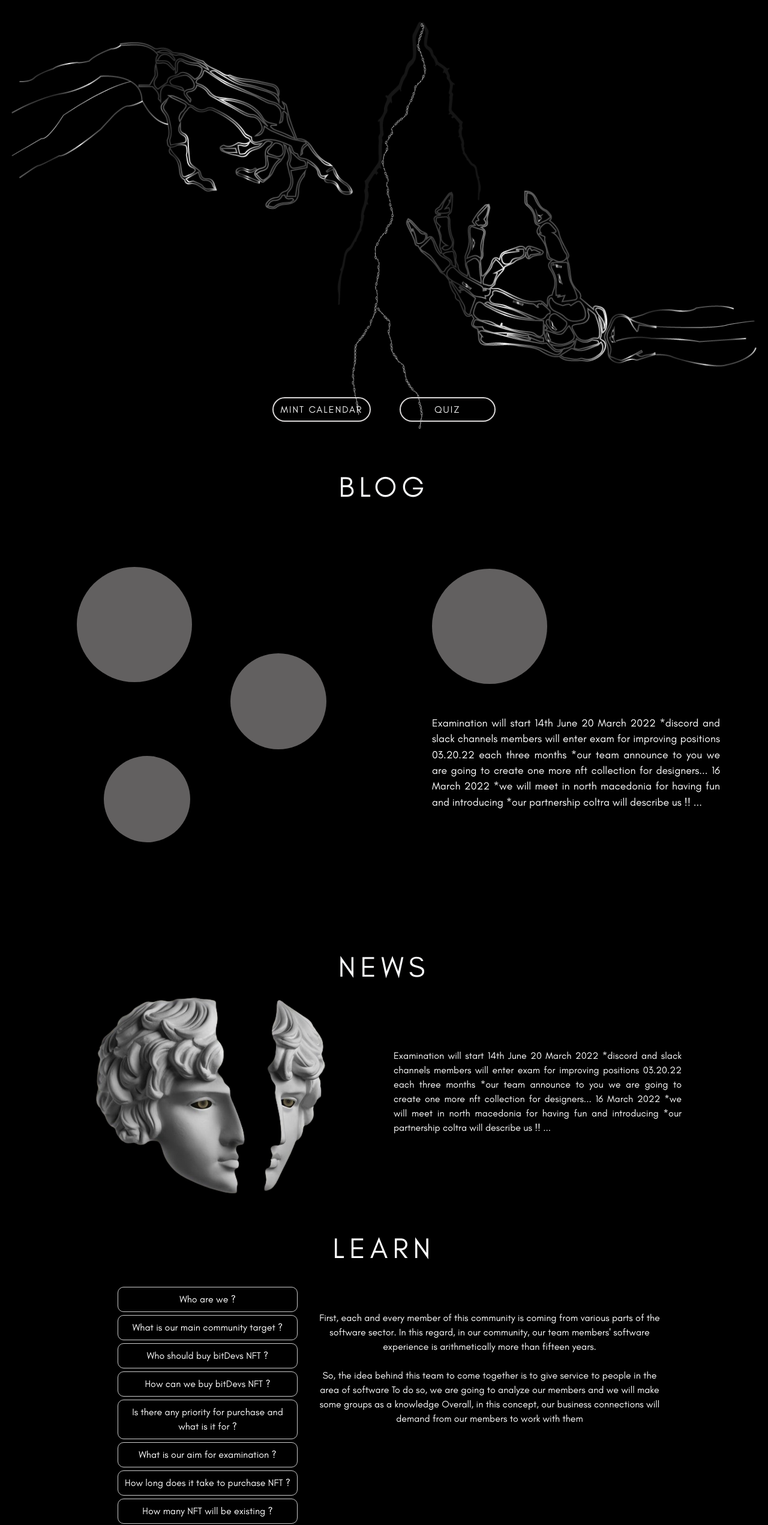
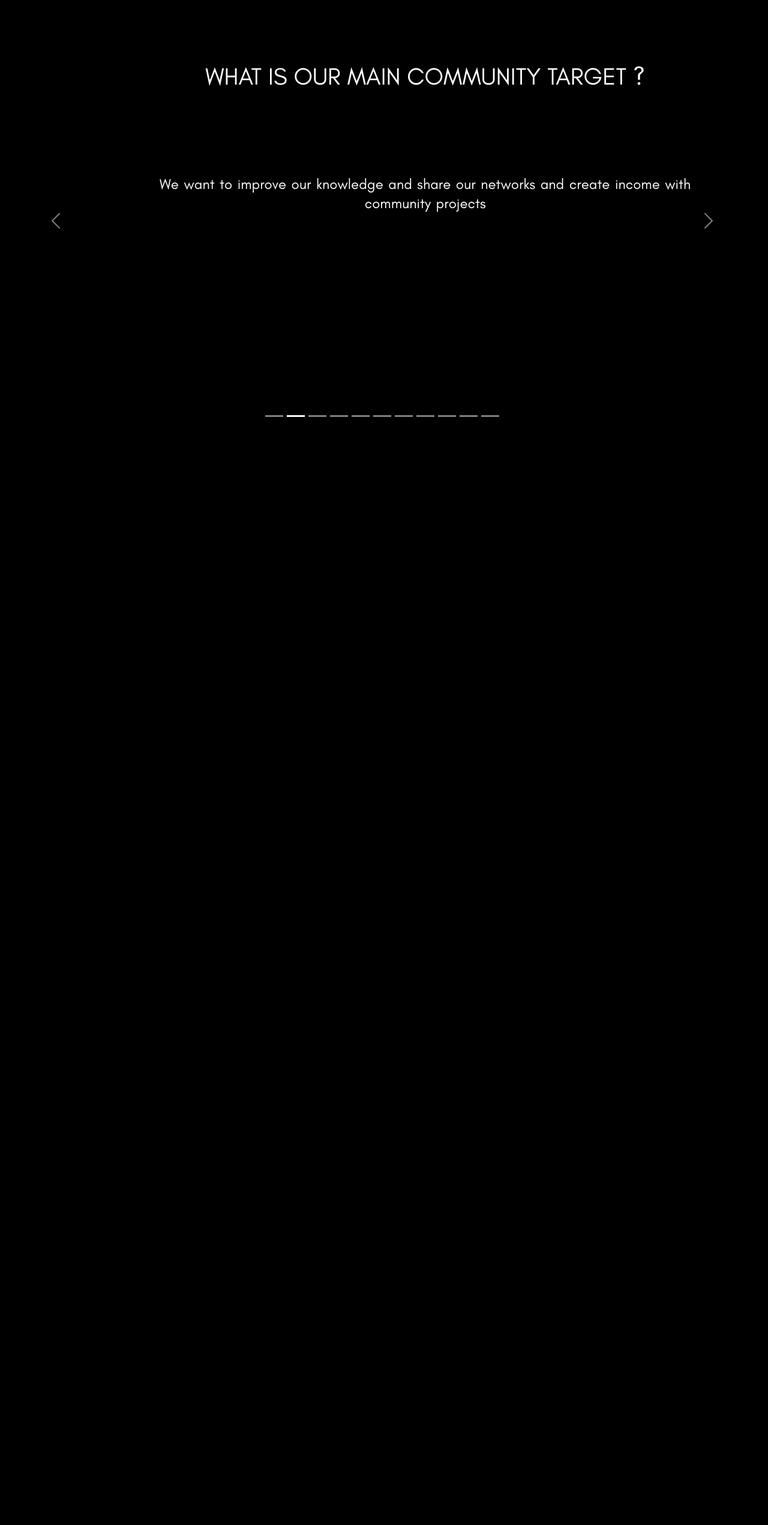
Before and after one commit to esadakman/dedew, a React (Create React App) app: page / in a window 1280 px wide. Shown: the part 65-2607 px from the top of the page at 60% size. After the commit the page ends 800 px from the top, so only its background shows below. Built offline with nearby package versions, Linux system fonts and the light colour scheme.

Commit message:
blog screen lg-md-sm , faq carousel

```diff
--- a/src/Components/Blog/Blog.jsx
+++ b/src/Components/Blog/Blog.jsx
@@ -3,10 +3,10 @@ import blogStyle from './blogStyle.module.scss';
 
 const Blog = () => {
   return (
-    <div className={blogStyle["container"]} >
-      <div className="text-center pt-5 text-light">
+    <section className={blogStyle["container"]} >
+      <header className="text-center pt-5 text-light">
         <h2>BLOG</h2>
-      </div>
+      </header>
       <div className={blogStyle["blog-container"]} >
         <div className={blogStyle["content-container"]}>
           <div className={blogStyle["blog-left"]} >
@@ -31,7 +31,7 @@ const Blog = () => {
           </div>
         </div>
       </div>
-    </div>
+    </section>
   );
 };
 
--- a/src/Components/Blog/blogStyle.module.scss
+++ b/src/Components/Blog/blogStyle.module.scss
@@ -1,7 +1,8 @@
 @import "../../scss/mixins", "../../scss/variables";
 
 .container {
-  height: 100vh;
+  min-height: 100vh;
+  width: 100vw;
   h2 {
     font-size: 3rem;
     letter-spacing: 8px;
@@ -9,7 +10,9 @@
   display: flex;
   flex-direction: column;
   align-items: center;
+  gap: 1rem;
   font-family: $glacial-indiffrence;
+  width: 100%;
   .blog-container {
     width: 100%;
     height: calc(100% - 94.4px);
@@ -26,6 +29,7 @@
       display: flex;
       .blog-left {
         width: 50%;
+        padding: 5rem;
         /* border: 1px solid green; */
         position: relative;
         display: flex;
@@ -33,42 +37,43 @@
         align-items: center;
         flex-direction: column;
         gap: 2rem;
-        height: 100%;
+        min-height: 70vh;
         .circle_1 {
+          width: 14rem;
+          height: 14rem;
+          border-radius: 50%;
+          background: $circleBgColor;
+          position: absolute;
+          left: 20%;
+          top: 0;
+        }
+        .circle_2 {
           width: 12rem;
           height: 12rem;
           border-radius: 50%;
           background: $circleBgColor;
           position: absolute;
-          left: 20%;
-          top: 14%;
+          top: 8rem;
+          left: 60%;
         }
-        .circle_2 {
+        .circle_3 {
           width: 10rem;
           height: 10rem;
           border-radius: 50%;
           background: $circleBgColor;
           position: absolute;
-          top: 35%;
-          left: 60%;
-        }
-        .circle_3 {
-          width: 9rem;
-          height: 9rem;
-          border-radius: 50%;
-          background: $circleBgColor;
-          position: absolute;
-          top: 60%;
-          left: 27%;
+          top: 20rem;
+          left: 30%;
         }
       }
       .blog-right {
-        padding: 3rem 5rem;
+        padding: 0rem 2rem;
         width: 50%;
         display: flex;
         flex-direction: column;
         height: 100%;
         align-items: center;
+        // border: 1px solid red;
         .circle-up {
           width: 100%;
           height: 50%;
@@ -79,6 +84,7 @@
             height: 12rem;
             border-radius: 50%;
             background: $circleBgColor;
+            margin-bottom: 2rem;
           }
         }
         .content {
@@ -93,25 +99,118 @@
   }
 }
 
-@include media-md {
+@include media-sm {
   .container {
-    height: auto;
     .blog-container {
       .content-container {
-        display: flex;
-        flex-direction: column;
         .blog-left {
-          display: none;
+          // border: 1px solid red;
+          min-height: 28rem;
+          width: 100%;
+          margin-right: 1rem;
+          .circle_1 {
+            width: 11rem;
+            height: 11rem;
+            top: 10%;
+          }
+          .circle_2 {
+            width: 9rem;
+            height: 9rem;
+            top: 0 !important;
+          }
+          .circle_3 {
+
+            width: 8rem;
+            height: 8rem;
+            top: 75%;
+            left: 15%;
+          }
         }
         .blog-right {
-          padding: 1rem;
+          // padding: 0;
+          margin-top: 1rem;
+          min-height: 40vh;
           width: 100%;
-          gap: 2rem;
+          .circle-up {
+            .circle-right {
+              margin-bottom: 0rem;
+            }
+          }
         }
       }
     }
   }
 }
+
+@include media-md {
+  .container {
+    .blog-container {
+      .content-container {
+        .blog-left {
+          .circle_1 {
+            // top: 2rem !important;
+            left: 1rem !important;
+          }
+          .circle_2 {
+            width: 10rem;
+            height: 10rem;
+            top: 10rem !important;
+            left: 55% !important;
+          }
+          .circle_3 {
+            width: 9rem;
+            height: 9rem;
+            top: 20rem;
+            left: 17% !important;
+          }
+        }
+        .blog-right {
+          // height: auto;
+          // height: 50vh;
+          padding: 0;
+          min-height: 40vh;
+          // width: 80% !important;
+        }
+      }
+    }
+  }
+}
+
+@include media-lg {
+  .container {
+    .blog-container {
+      .content-container {
+        .blog-left {
+          .circle_1 {
+            left: 10%;
+            top: 0;
+          }
+          .circle_2 {
+            top: 8rem;
+            left: 57%;
+          }
+          .circle_3 {
+            top: 18rem;
+            left: 25%;
+          }
+        }
+        .blog-right {
+          padding: 0 2rem;
+          .circle-up {
+            .circle-right {
+              width: 12rem;
+              height: 12rem;
+              border-radius: 50%;
+              background: $circleBgColor;
+              margin-bottom: 2rem;
+            }
+          }
+        }
+      }
+    }
+  }
+}
+
 @include media-xl {
   .container {
     // margin-bottom: 10%;
@@ -121,17 +220,19 @@
     .blog-container {
       .content-container {
         .blog-left {
+          // margin: 0 1rem;
           .circle_1 {
+            width: 22rem;
+            height: 22rem;
+          }
+          .circle_2 {
             width: 18rem;
             height: 18rem;
           }
-          .circle_2 {
-            width: 16rem;
-            height: 16rem;
-          }
           .circle_3 {
-            width: 15rem;
-            height: 15rem;
+            width: 17rem;
+            height: 17rem;
+            top: 27rem;
           }
         }
         .blog-right {
@@ -144,7 +245,9 @@
             }
           }
           .content {
-            margin-top: 4rem;
+            max-width: none;
+            margin-top: 3rem;
+            padding-right: 1rem;
             & > p {
               font-size: 2rem;
             }
@@ -154,11 +257,3 @@
     }
   }
 }
-
-@include media-sm {
-  .container {
-    h2 {
-      font-size: 2rem;
-    }
-  }
-}
--- a/src/Components/Learn FAQ/Learn.js
+++ b/src/Components/Learn FAQ/Learn.js
@@ -1,8 +1,7 @@
-import { useState } from "react";
 // import Hi from "./Hi";
 import "./Faq.scss";
-import { useEffect } from "react";
-import Button from "react-bootstrap/Button";
+import Carousel from "react-bootstrap/Carousel";
+import learnStyle from "./learnStyle.module.scss";
 
 const faq = [
   {
@@ -74,116 +73,28 @@ const faq = [
   },
 ];
 function Learn() {
-  const [answer, setAnswer] = useState(faq[0].answer);
-  const [open, setOpen] = useState(false);
-  const [isMobile, setIsMobile] = useState(false);
-
-  const handleClickFaq = (id) => {
-    setAnswer(faq[id - 1].answer);
-    setOpen(!open);
-  };
-  const handleClose = () => {
-    setOpen(!open);
-  };
-
-  const handleResize = () => {
-    if (window.innerWidth < 720) {
-      setIsMobile(true);
-    } else {
-      setIsMobile(false);
-    }
-  };
-
-  useEffect(() => {
-    window.addEventListener("resize", handleResize);
-  });
-  if (isMobile) {
-    if (open) {
-      return (
-        <>
-          <div
-          id="learn"
-            className="faq justify-content-center"
-            onClick={() => {
-              handleClose();
-            }}
-          >
-            <h2 className="title center">LEARN</h2>
-            <div className="faq-container justify-content-center">
-              <div className="right">
-                <div className="answer display-linebreak text-center  px-3">
-                  {answer}
-                </div>
-                <div className=" button-container pt-4">
-                  <Button
-                    variant="secondary"
-                    className="justify-content-center text-6 px-3 back-button"
-                  >
-                    GO BACK
-                  </Button>
-                </div>
+  return (
+    <section className={learnStyle.section} id="learn">
+      <header className={learnStyle.header}>
+        <h2>LEARN</h2>
+      </header>
+      <Carousel className={learnStyle.container}>
+        {faq.map((item) => (
+          <Carousel.Item key={item.id} className={learnStyle.item}>
+            <div className={learnStyle.itemContainer}>
+              <div className={learnStyle.question}>
+                <h1>{item.question}</h1>
+              </div>
+              <div className={learnStyle.answer}>
+                <h4>{item.answer}</h4>
               </div>
             </div>
-          </div>
-          {/* <Hi /> */}
-        </>
-      );
-    } else {
-      return (
-        <div className="faq" id="learn">
-          <h2 className="title center">LEARN</h2>
-          <div className="faq-container">
-            <div className="left">
-              <ul className="faq-ul">
-                {faq.map((item) => (
-                  <li
-                    key={item.id}
-                    className="faq-question"
-                    onClick={() => {
-                      handleClickFaq(item.id);
-                    }}
-                  >
-                    {item.question}
-                  </li>
-                ))}
-              </ul>
-            </div>
-          </div>
-        </div>
-      );
-    }
-  } else {
-    return (
-      <>
-        <div className="faq" id="learn">
-          <h2 className="title center">LEARN</h2>
-          <div className="faq-container">
-            <div className="left">
-              <ul className="faq-ul">
-                {faq.map((item) => (
-                  <li
-                    key={item.id}
-                    className="faq-question"
-                    onClick={() => {
-                      handleClickFaq(item.id);
-                    }}
-                  >
-                    {item.question}
-                  </li>
-                ))}
-              </ul>
-            </div>
-            <div className="right">
-              <div className="answer display-linebreak text-center px-3">
-                {answer}
-              </div>
-            </div>
-          </div>
-        </div>
-        {/* <Hi /> */}
-      </>
-    );
-  }
+          </Carousel.Item>
+        ))}
+      </Carousel>
+    </section>
+  );
 }
+// }
 
 export default Learn;
--- a/src/Components/Learn FAQ/learnStyle.module.scss
+++ b/src/Components/Learn FAQ/learnStyle.module.scss
@@ -1,53 +1,67 @@
 @import "../../scss/mixins", "../../scss/variables";
-.faq {
+
+.section {
+  // background-color: aqua;
+  overflow: hidden;
+  height: 100vh;
+  width: 99.5vw;
+  // border: 1px solid yellow;
   display: flex;
+  // display: block;
   flex-direction: column;
-  // height: 100vh;
-  // padding: 1rem;
-  // border: 1px solid green;
-  .title {
-    font-size: 3rem !important;
-    letter-spacing: 8px;
-    font-family: $glacial-indiffrence;
-    margin-bottom: 1rem;
-    text-align: center;
+  align-items: center;
+  justify-content: center;
+  .header {
+    h2 {
+      font-size: 3rem;
+    }
   }
-  .faq-question {
-    padding: 8px 10px;
-
-  }
-  .faq-container {
-    display: flex;
-    flex-direction: row;
-    justify-content: center;
-    .left {
-      margin-right: 20px;
-      ul li {
-        font-family: $glacial-indiffrence;
-        transition: 300ms all;
-        max-width: 300px;
-        cursor: pointer;
-        border: 1px solid #ccc;
-        border-radius: 10px;
-        margin-bottom: 5px;
-        text-align: center;
-        list-style-type: none;
-        &:hover {
-          color: black;
-          background-color: #f5f5f5;
+  .container {
+    width: 100vw;
+    // border: 1px solid red;
+    height: calc(100% - 94.4px);
+    .item {
+      .itemContainer {
+        display: flex;
+        flex-direction: column;
+        align-items: center;
+        height: 100%;
+        // border: 1px solid green;
+        .question {
+          // border: 1px solid white;
+          margin: 5.5rem;
+          text-transform: uppercase;
+        }
+        .answer {
+          width: 70%;
+          // border: 1px solid blue;
+          display: flex;
+          align-items: center;
+          min-height: 10rem;
+          h4 {
+            text-align: center;
+            line-height: 2rem;
+            word-spacing: 2px;
+          }
         }
       }
     }
-    .right {
-      flex: 1;
-      //   margin: 0 auto 0 auto;
-      max-width: 600px;
-      font-family: $glacial-indiffrence;
-      white-space: pre-wrap;
+  }
+}
+
+@include media-xl {
+  .hi-container {
+    height: auto;
+    div {
+      padding: 2rem;
+      & > h6 {
+        letter-spacing: 2px;
+        font-size: 2.2rem;
+      }
+      .neon {
+        font-size: 35rem !important;
+      }
     }
-  }
-  .display-linebreak {
-    white-space: pre-line;
   }
 }
 
--- a/src/Components/News/newsStyle.module.scss
+++ b/src/Components/News/newsStyle.module.scss
@@ -7,16 +7,13 @@
   h2 {
     font-size: 3rem;
     letter-spacing: 8px;
-
   }
   font-family: $glacial-indiffrence;
-  // border: 1px solid red;
-  // height: 100vh;
-  // margin-bottom: 2rem;
   display: flex;
   width: 100%;
   flex-direction: column;
   align-items: center;
+  // height: 100vh;
   // border: 1px solid red;
   .content {
     height: calc(100% - 94.4px);
@@ -54,11 +51,10 @@
         text-align: justify;
         font-weight: lighter;
         padding: 0 1rem;
+        width: 80%;
         & > p {
           max-width: none;
           min-width: none;
-          // margin-left: 5rem;
-          // border: 1px solid green;
         }
       }
       .imageDiv {
--- a/src/Pages/Home.jsx
+++ b/src/Pages/Home.jsx
@@ -11,14 +11,14 @@ import BackToTopButton from "../Components/BackToTop/BackToTopButton";
 const Home = () => {
   return (
     <>
-      <Header />
+      {/* <Header />
       <Section />
       <Blog />
-      <News />
+      <News /> */}
       <Learn />
-      <Roadmap />
+      {/* <Roadmap />
       <Team />
-      <Contact />
+      <Contact /> */}
 
       <BackToTopButton/>
     </>
```
